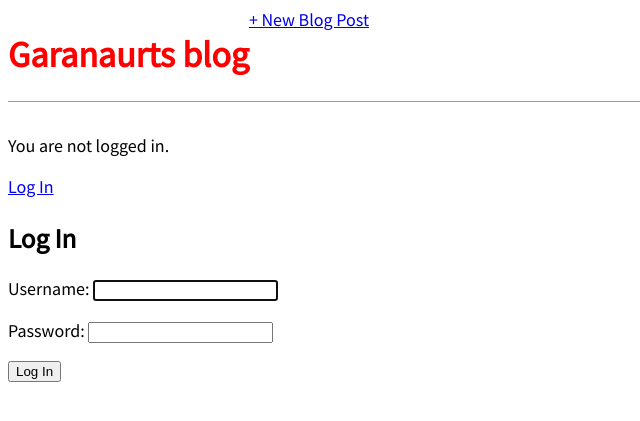
After one commit to Garanaurt/django_first, a Django app: page /accounts/login/ in a window 1280 px wide. The commit adds this page. Shown: the top 421 px of the page, without its empty margins (0-640 px from the left). Run offline with Django 3.2, Linux system fonts and the light colour scheme.

Commit message:
add login/logout

```diff
--- a/templates/base.html
+++ b/templates/base.html
@@ -14,6 +14,13 @@
         <a href="{% url 'post_new' %}">+ New Blog Post</a>
       </div>
     </header>
+    {% if user.is_authenticated %}
+      <p>Hi {{ user.username }}!</p>
+      <p><a href="{% url 'logout' %}">Log out</a></p>
+    {% else %}
+    <p>You are not logged in.</p>
+      <a href="{% url 'login' %}">Log In</a>
+    {% endif %}
     <div>
       {% block content %}
       {% endblock content %}
--- /dev/null
+++ b/templates/registration/login.html
@@ -0,0 +1,10 @@
+{% extends 'base.html' %} &nbsp;
+
+{% block content %}
+<h2>Log In</h2>
+<form method="post">
+  {% csrf_token %}
+  {{ form.as_p }}
+  <button type="submit">Log In</button>
+</form>
+{% endblock content %}
--- a/test_project/settings.py
+++ b/test_project/settings.py
@@ -121,3 +121,6 @@ USE_TZ = True
 STATIC_URL = '/static/'
 
 STATICFILES_DIRS = [os.path.join(BASE_DIR, 'static')]
+
+LOGIN_REDIRECT_URL = 'home'
+LOGOUT_REDIRECT_URL = 'home'
--- a/test_project/urls.py
+++ b/test_project/urls.py
@@ -17,6 +17,7 @@ from django.contrib import admin
 from django.urls import path, include
 
 urlpatterns = [
+    path('accounts/', include('django.contrib.auth.urls')),
     path('admin/', admin.site.urls),
     path('', include('pages.urls')),
 ]
```
Also changed, not shown: db.sqlite3.
